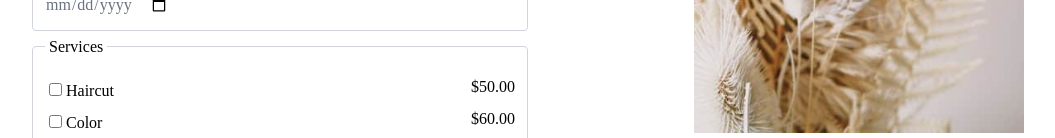
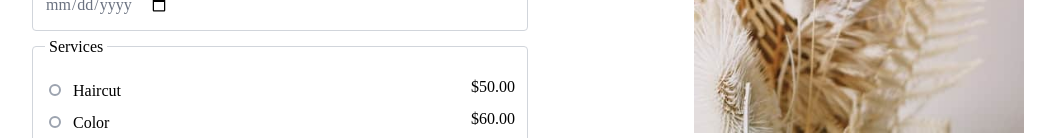
Before and after one commit to eobcre/salon-react, a React (Vite) app: page /book in a window 1280 px wide. Shown: the part 814-952 px from the top of the page, without its empty margins (112-1167 px from the left). Built offline with nearby package versions, Linux system fonts and the light colour scheme; the HTML template or start-up script is replaced by a standard one.

Commit message:
checkbox styles changed to round

```diff
--- a/src/sections/Book.jsx
+++ b/src/sections/Book.jsx
@@ -67,12 +67,24 @@ export const Book = () => {
   };
 
   // Checkbox toggle
+  // const toggle = (toggleIndex) => {
+  //   setList((prevState) =>
+  //     prevState.map((listItem, index) => ({
+  //       ...listItem,
+  //       checked: toggleIndex === index ? !listItem.checked : listItem.checked,
+  //     }))
+  //   );
+  // };
+
   const toggle = (toggleIndex) => {
     setList((prevState) =>
-      prevState.map((listItem, index) => ({
-        ...listItem,
-        checked: toggleIndex === index ? !listItem.checked : listItem.checked,
-      }))
+      prevState.map((listItem, index) => {
+        // console.log('listItem:', listItem);
+        return {
+          ...listItem,
+          checked: toggleIndex === index ? !listItem.checked : listItem.checked,
+        };
+      })
     );
   };
 
@@ -171,8 +183,9 @@ export const Book = () => {
                         id={`linked ${index}`}
                         name='services'
                         value={name}
+                        className='h-3 w-3 rounded-full border-2 border-gray-400 appearance-none cursor-pointer checked:bg-gray-400'
                       />
-                      <label htmlFor={`linked ${index}`} className='p-1'>
+                      <label htmlFor={`linked ${index}`} className='p-3'>
                         {name}
                       </label>
                     </div>
```
